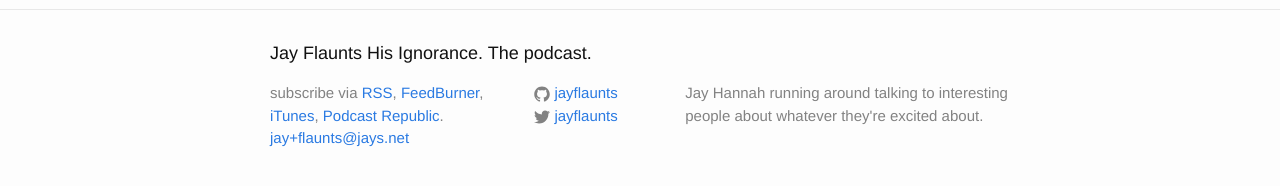
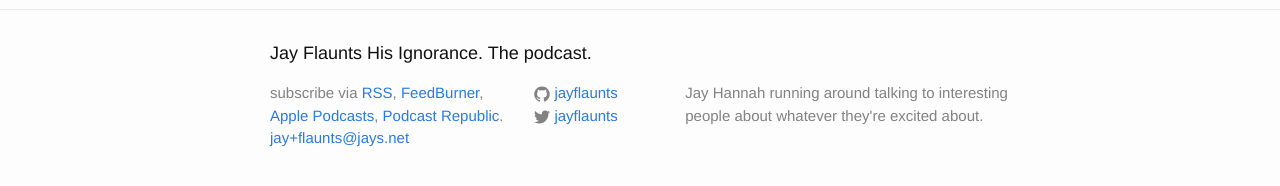
Before and after one commit to jhannah/jayflaunts, a Jekyll site: the page built from index.html, in a window 1280 px wide and 900 px high, scrolled down 5381 px. Shown: the part 690-876 px from the top of the window. Built offline with Jekyll 4.4.1, drawn with Linux system fonts in a browser that asks for light colours.

Commit message:
They call it "Apple podcasts" now
Several years ago?

```diff
--- a/_includes/footer.html
+++ b/_includes/footer.html
@@ -11,7 +11,7 @@
             subscribe via
             <a target="_blank" href="{{ "/podcast.xml" | prepend: site.baseurl }}">RSS</a>,
             <a target="_blank" href="http://feeds.feedburner.com/JayFlaunts">FeedBurner</a>,
-            <a target="_blank" href="https://itunes.apple.com/au/podcast/jay-flaunts-his-ignorance./id963522849">iTunes</a>,
+            <a target="_blank" href="https://itunes.apple.com/au/podcast/jay-flaunts-his-ignorance./id963522849">Apple Podcasts</a>,
             <a target="_blank" href="https://podcastrepublic.net/podcast/963522849">Podcast Republic</a>.
           </li>
           <li><a href="mailto:{{ site.email }}">{{ site.email }}</a></li>
```
